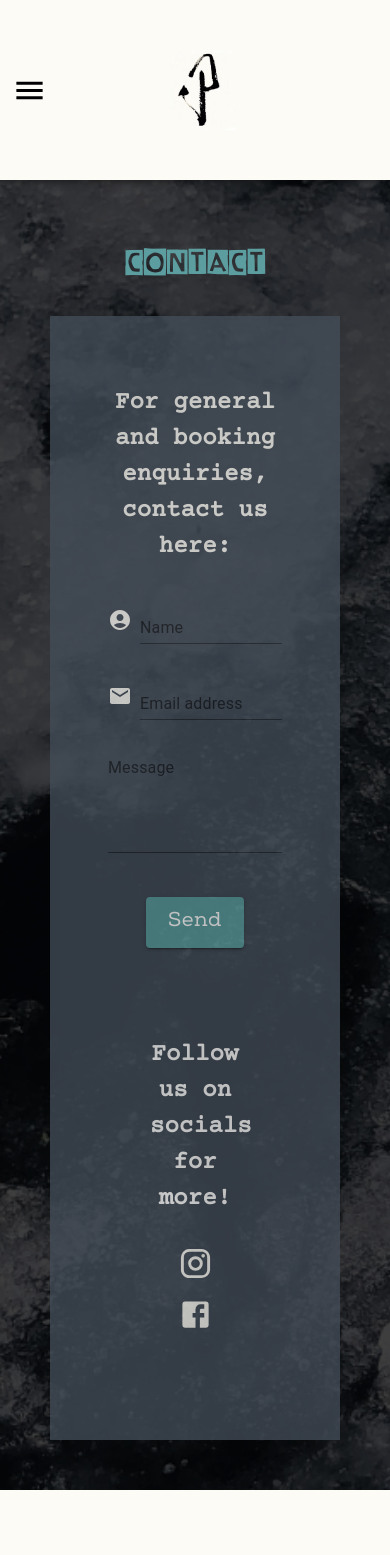
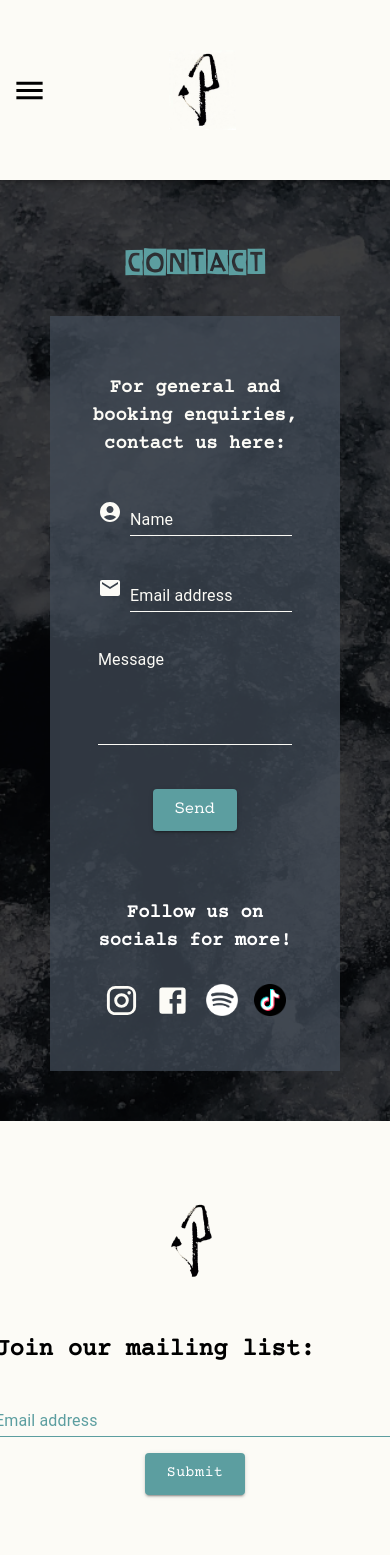
Before and after one commit to AlexJackson01/pesky-kidd-site, a React (Create React App) app in the folder client/: page /contact in a window 390 px wide. Shown: the top 1555 px of the page. Built offline with nearby package versions, Linux system fonts and the light colour scheme.

Commit message:
Improvements to contact page for mobile

```diff
--- a/client/src/App.css
+++ b/client/src/App.css
@@ -337,7 +337,7 @@ h4, h5 {
 }
 
 .socials-div {
-  padding: 50px;
+  padding: 30px 5px 5px 5px;
   color: white;
   font-family: "Courier Prime";
   text-align: center;
--- a/client/src/components/Nav.js
+++ b/client/src/components/Nav.js
@@ -24,7 +24,7 @@ import Spotify from '../assets/images/spotify-icon.png'
 import Tiktok from '../assets/images/tiktok-icon.png'
 
 const drawerWidth = 240
-const navItems = ['About', 'Shows', 'Releases']
+const navItems = ['About', 'Shows', 'Releases', 'Contact']
 
 // 'About', 'Shows',
 // , 'Gallery', 'Contact'
--- a/client/src/components/contact/Form.js
+++ b/client/src/components/contact/Form.js
@@ -11,17 +11,11 @@ import { alpha, styled } from '@mui/material/styles'
 // init('CRSB7HDdL0UfMj8EF')
 
 const ContactText = styled(TextField)({
-    color: "FCFBF6",
-    '& .MuiInputBase-root': {
-        color: '#FCFBF6',
-      },
-
-  '& label.Mui-focused': {
-    color: '#FCFBF6'
-  },
-  '& .MuiInput-underline:after': {
-    borderBottomColor: '#FCFBF6'
-  }
+  color: "#FCFBF6",
+    "& .MuiInputLabel-root": { color: "#FCFBF6" },
+    // border: "1px solid #5C9EA0",
+    '& .MuiInput-underline:before': { color: '#FCFBF6', borderBottomColor: '#FCFBF6' },
+    '& .MuiInput-underline:after': { color: '#FCFBF6', borderBottomColor: '#FCFBF6' },
 })
 
 export default function Form () {
@@ -51,7 +45,7 @@ export default function Form () {
 
   return (
     <div>
-        <h2 className='contact-header'>For general and booking enquiries, contact us here:</h2>
+        <h3 className='contact-header'>For general and booking enquiries, contact us here:</h3>
         {/* onSubmit={sendEmail} */}
       <form ref={form} >
         <Box sx={{ '& > :not(style)': { m: 1 } }}>
@@ -66,6 +60,7 @@ export default function Form () {
           >
             <AccountCircle sx={{ color: '#FCFBF6', mr: 1, my: 0.5 }} />
             <ContactText
+            id="input-with-sx"
               label='Name'
               name='user_name'
               variant='standard'
@@ -116,7 +111,6 @@ export default function Form () {
             size='large'
             sx={{
               textTransform: 'none',
-              fontSize: 20,
               fontFamily: 'NexaSlab',
               textAlign: 'center',
               margin: '0 auto',
--- a/client/src/components/contact/Socials.js
+++ b/client/src/components/contact/Socials.js
@@ -2,12 +2,14 @@ import React from 'react'
 import InstagramIcon from '@mui/icons-material/Instagram'
 import FacebookIcon from '@mui/icons-material/Facebook'
 import IconButton from '@mui/material/IconButton'
+import Spotify from '../../assets/images/spotify-white.png'
+import Tiktok from '../../assets/images/tiktok-icon.png'
 
 
 export default function Socials() {
   return (
     <div className='socials-div'>
-        <h2>Follow us on socials for more!</h2>
+        <h3>Follow us on socials for more!</h3>
         <IconButton
               href='https://www.instagram.com/peskykiddofficial/'
               target='_blank'
@@ -20,6 +22,15 @@ export default function Socials() {
             >
               <FacebookIcon fontSize='large' sx={{ color: '#FCFBF6' }} />
             </IconButton>
+            <IconButton
+          href='https://open.spotify.com/artist/6GU3Fg2x5wvm0PIHryh3Sf?si=gHjTIqBEShysv1trhsfKFg'
+          target='_blank'
+        >
+          <img src={Spotify} className='social-icons' alt='Spotify icon' />
+        </IconButton>
+        <IconButton href='https://www.tiktok.com/@peskykidd' target='_blank'>
+          <img src={Tiktok} className='social-icons' alt='Spotify icon' />
+        </IconButton>
     </div>
   )
 }
--- a/client/src/screens/ContactPage.js
+++ b/client/src/screens/ContactPage.js
@@ -12,9 +12,8 @@ export default function ContactPage() {
           display: 'flex',
           justifyContent: 'center',
           alignItems: 'center',
-          backgroundColor: '#444E5A',
-          padding: "50px",
-          opacity: "75%"
+          backgroundColor: 'rgba(68, 78, 90, 0.7)',
+          padding: 5
         }}>
         <Grid item sm={12} xs={12} md={6}>
           <Form />
```
Also changed, not shown: client/src/assets/images/spotify-white.png (added).
